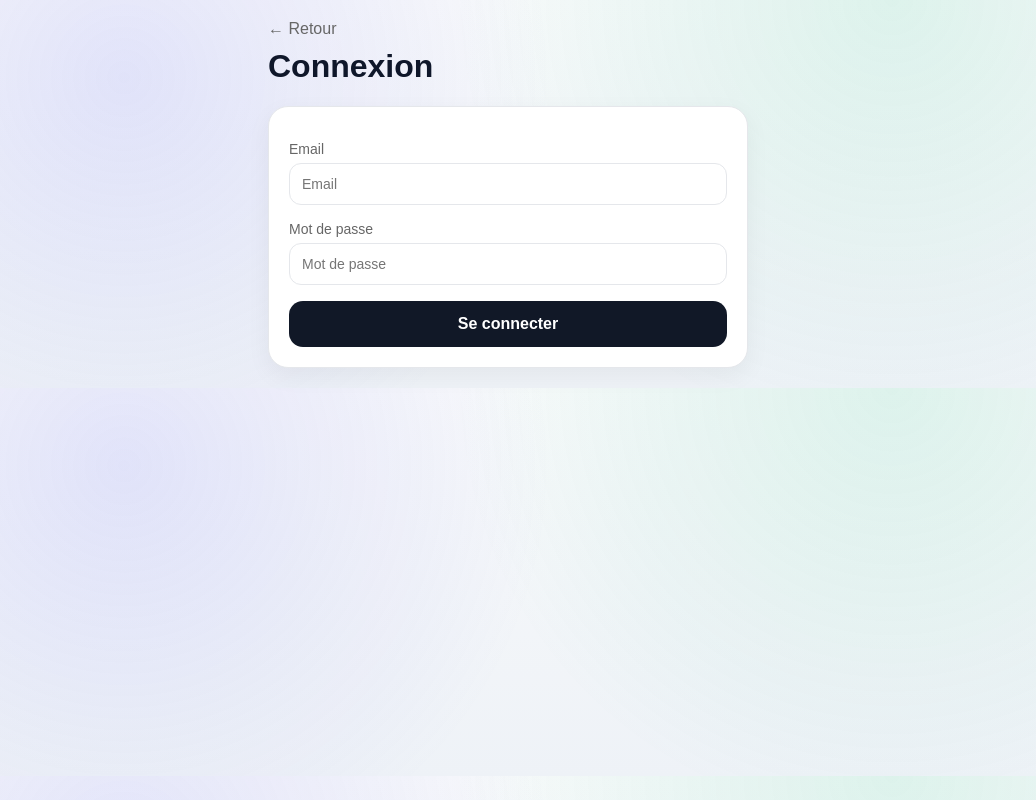
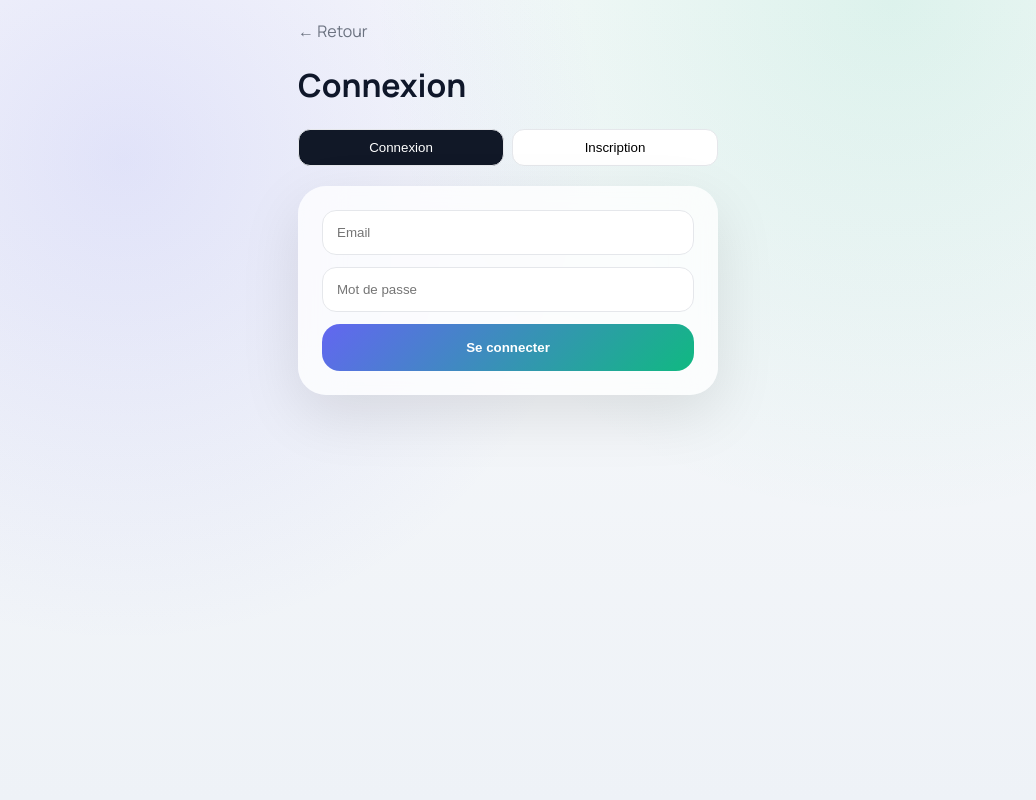
Before and after one commit to jebar0308-bot/resilio, a Next.js app: page /login in a window 1280 px wide. Shown: the whole page, without its empty margins (132-1168 px from the left). Built offline with nearby package versions, Linux system fonts and the light colour scheme; no server answers.

Commit message:
add signup flow

```diff
--- a/app/login/page.tsx
+++ b/app/login/page.tsx
@@ -3,92 +3,134 @@
 import { useState } from 'react'
 import { supabase } from '../../lib/supabase'
 
-export default function Login() {
+export default function LoginPage() {
+  const [mode, setMode] = useState<'login' | 'signup'>('login')
   const [email, setEmail] = useState('')
   const [password, setPassword] = useState('')
 
-  const handleLogin = async () => {
-    const { error } = await supabase.auth.signInWithPassword({
-      email: email.trim(),
+  const handleAuth = async () => {
+    if (mode === 'signup') {
+      const { error } = await supabase.auth.signUp({
+        email,
         password,
       })
 
       if (error) {
         alert(error.message)
       } else {
-      alert('Connecté !')
+        alert('Compte créé ! Vous pouvez vous connecter.')
+        setMode('login')
+      }
+    } else {
+      const { error } = await supabase.auth.signInWithPassword({
+        email,
+        password,
+      })
+
+      if (error) {
+        alert(error.message)
+      } else {
         window.location.href = '/'
+      }
     }
   }
 
   return (
-    <div
-      style={{
-        maxWidth: 520,
-        margin: '0 auto',
-        padding: 20,
-        fontFamily: 'Arial, sans-serif',
-      }}
-    >
-      <a href="/" style={{ textDecoration: 'none', color: '#666' }}>
+    <div style={{ minHeight: '100vh', padding: 20 }}>
+      <div style={{ maxWidth: 420, margin: '0 auto' }}>
+
+        <a href="/" style={{ color: '#6b7280' }}>
           ← Retour
         </a>
 
-      <h1 style={{ marginTop: 10 }}>Connexion</h1>
+        <div style={{ marginTop: 20, marginBottom: 20 }}>
+          <h1>
+            {mode === 'login' ? 'Connexion' : 'Créer un compte'}
+          </h1>
+        </div>
 
+        {/* SWITCH */}
+        <div style={{ display: 'flex', gap: 8, marginBottom: 20 }}>
+          <button
+            onClick={() => setMode('login')}
+            style={mode === 'login' ? activeTab : tab}
+          >
+            Connexion
+          </button>
+
+          <button
+            onClick={() => setMode('signup')}
+            style={mode === 'signup' ? activeTab : tab}
+          >
+            Inscription
+          </button>
+        </div>
+
+        {/* FORM */}
         <div
+          className="premium-card fade-in"
           style={{
-          background: '#fff',
-          border: '1px solid #e5e7eb',
-          borderRadius: 20,
-          padding: 20,
-          marginTop: 20,
-          boxShadow: '0 8px 24px rgba(0,0,0,0.05)',
+            background: 'rgba(255,255,255,0.75)',
+            backdropFilter: 'blur(20px)',
+            borderRadius: 28,
+            padding: 24,
+            boxShadow: '0 20px 60px rgba(0,0,0,0.1)',
           }}
         >
-        <div style={{ marginBottom: 16 }}>
-          <p style={{ marginBottom: 6, fontSize: 14, color: '#666' }}>Email</p>
           <input
             placeholder="Email"
             onChange={(e) => setEmail(e.target.value)}
-            style={inputStyle}
+            style={input}
           />
-        </div>
 
-        <div style={{ marginBottom: 16 }}>
-          <p style={{ marginBottom: 6, fontSize: 14, color: '#666' }}>Mot de passe</p>
           <input
             type="password"
             placeholder="Mot de passe"
             onChange={(e) => setPassword(e.target.value)}
-            style={inputStyle}
+            style={input}
           />
+
+          <button
+            onClick={handleAuth}
+            className="premium-button"
+            style={button}
+          >
+            {mode === 'login' ? 'Se connecter' : 'Créer un compte'}
+          </button>
         </div>
-
-        <button onClick={handleLogin} style={buttonStyle}>
-          Se connecter
-        </button>
       </div>
     </div>
   )
 }
 
-const inputStyle: React.CSSProperties = {
+const input: React.CSSProperties = {
   width: '100%',
-  padding: '12px',
+  padding: 14,
+  borderRadius: 14,
+  border: '1px solid #e5e7eb',
+  marginBottom: 12,
+}
+
+const button: React.CSSProperties = {
+  width: '100%',
+  padding: 16,
+  borderRadius: 18,
+  border: 'none',
+  background: 'linear-gradient(135deg, #6366f1, #10b981)',
+  color: 'white',
+  fontWeight: 700,
+}
+
+const tab: React.CSSProperties = {
+  flex: 1,
+  padding: 10,
   borderRadius: 12,
   border: '1px solid #e5e7eb',
-  fontSize: 14,
+  background: 'white',
 }
 
-const buttonStyle: React.CSSProperties = {
-  width: '100%',
-  padding: '14px',
-  borderRadius: 14,
-  border: 'none',
+const activeTab: React.CSSProperties = {
+  ...tab,
   background: '#111827',
   color: 'white',
-  fontWeight: 600,
-  fontSize: 16,
-  cursor: 'pointer',
 }
```
Lines whose indentation alone changed are shown as unchanged.
